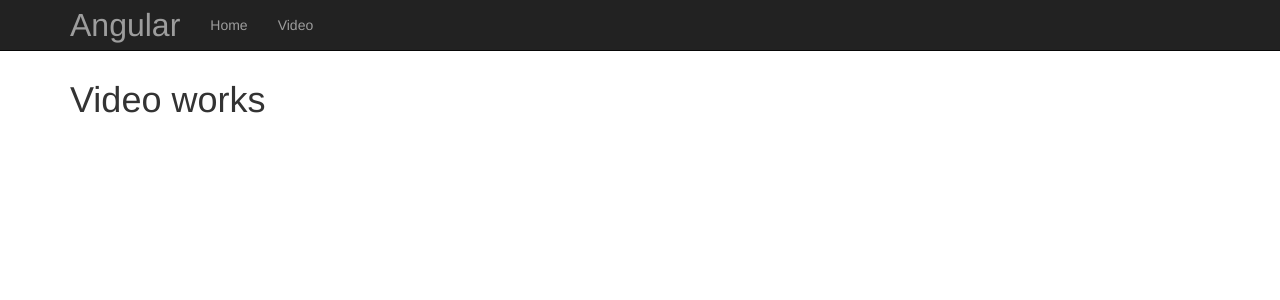
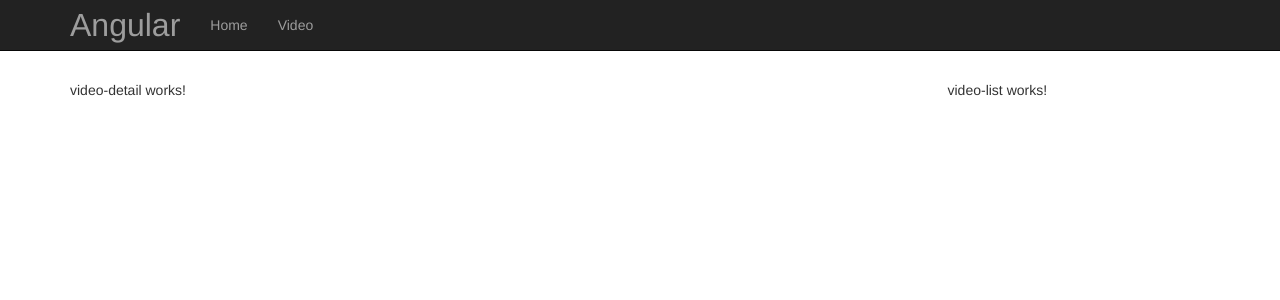
Before and after one commit to nimeshabuddhika/VideoApp-Angular, an Angular app in the folder Client/VideoApp/: page /videos in a window 1280 px wide. Shown: the top 300 px of the page. Built offline with nearby package versions, Linux system fonts and the light colour scheme.

Commit message:
video detail and list component added

```diff
--- a/Client/VideoApp/src/app/app.module.ts
+++ b/Client/VideoApp/src/app/app.module.ts
@@ -6,13 +6,17 @@ import { AppRoutingModule } from './app-routing.module';
 import { AppComponent } from './app.component';
 import { HomeComponent } from './home/home.component';
 import { VideoCenterComponent } from './video-center/video-center.component';
+import { VideoListComponent } from './video-list/video-list.component';
+import { VideoDetailComponent } from './video-detail/video-detail.component';
 
 
 @NgModule({
   declarations: [
     AppComponent,
     HomeComponent,
-    VideoCenterComponent
+    VideoCenterComponent,
+    VideoListComponent,
+    VideoDetailComponent
   ],
   imports: [
     BrowserModule,
--- a/Client/VideoApp/src/app/home/home.component.html
+++ b/Client/VideoApp/src/app/home/home.component.html
@@ -1,3 +1,5 @@
 <section>
-  <h1>Home works</h1>
+  <div class="jumbotron">
+    <h1>Video player</h1>
+  </div>
 </section>
--- a/Client/VideoApp/src/app/video-center/video-center.component.html
+++ b/Client/VideoApp/src/app/video-center/video-center.component.html
@@ -1,3 +1,14 @@
 <section>
-  <h1>Video works</h1>
+    <div class="row">
+        <div class="col-md-9">
+            <app-video-detail>
+
+            </app-video-detail>
+        </div>
+        <div class="col-md-3">
+            <app-video-list>
+
+            </app-video-list>
+        </div>
+    </div>
 </section>
--- /dev/null
+++ b/Client/VideoApp/src/app/video-detail/video-detail.component.html
@@ -0,0 +1,3 @@
+<p>
+  video-detail works!
+</p>
--- /dev/null
+++ b/Client/VideoApp/src/app/video-detail/video-detail.component.ts
@@ -0,0 +1,15 @@
+import { Component, OnInit } from '@angular/core';
+
+@Component({
+  selector: 'app-video-detail',
+  templateUrl: './video-detail.component.html',
+  styleUrls: ['./video-detail.component.css']
+})
+export class VideoDetailComponent implements OnInit {
+
+  constructor() { }
+
+  ngOnInit() {
+  }
+
+}
--- /dev/null
+++ b/Client/VideoApp/src/app/video-list/video-list.component.html
@@ -0,0 +1,3 @@
+<p>
+  video-list works!
+</p>
--- /dev/null
+++ b/Client/VideoApp/src/app/video-list/video-list.component.ts
@@ -0,0 +1,15 @@
+import { Component, OnInit } from '@angular/core';
+
+@Component({
+  selector: 'app-video-list',
+  templateUrl: './video-list.component.html',
+  styleUrls: ['./video-list.component.css']
+})
+export class VideoListComponent implements OnInit {
+
+  constructor() { }
+
+  ngOnInit() {
+  }
+
+}
```
Also changed, not shown: Client/VideoApp/src/app/video-detail/video-detail.component.css (added), Client/VideoApp/src/app/video-list/video-list.component.css (added), 2 other files (tests, documents, lock files or other folders).
